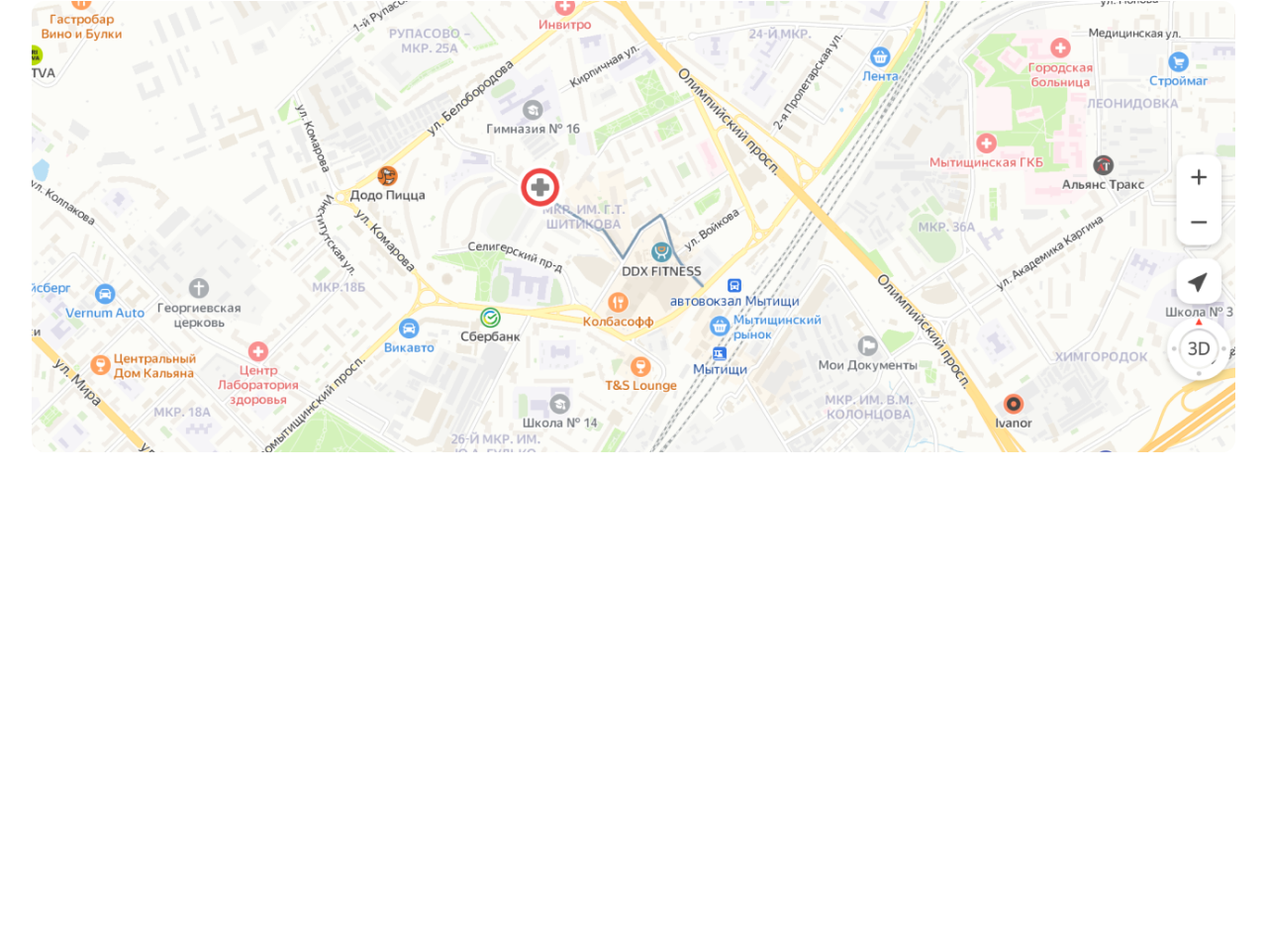
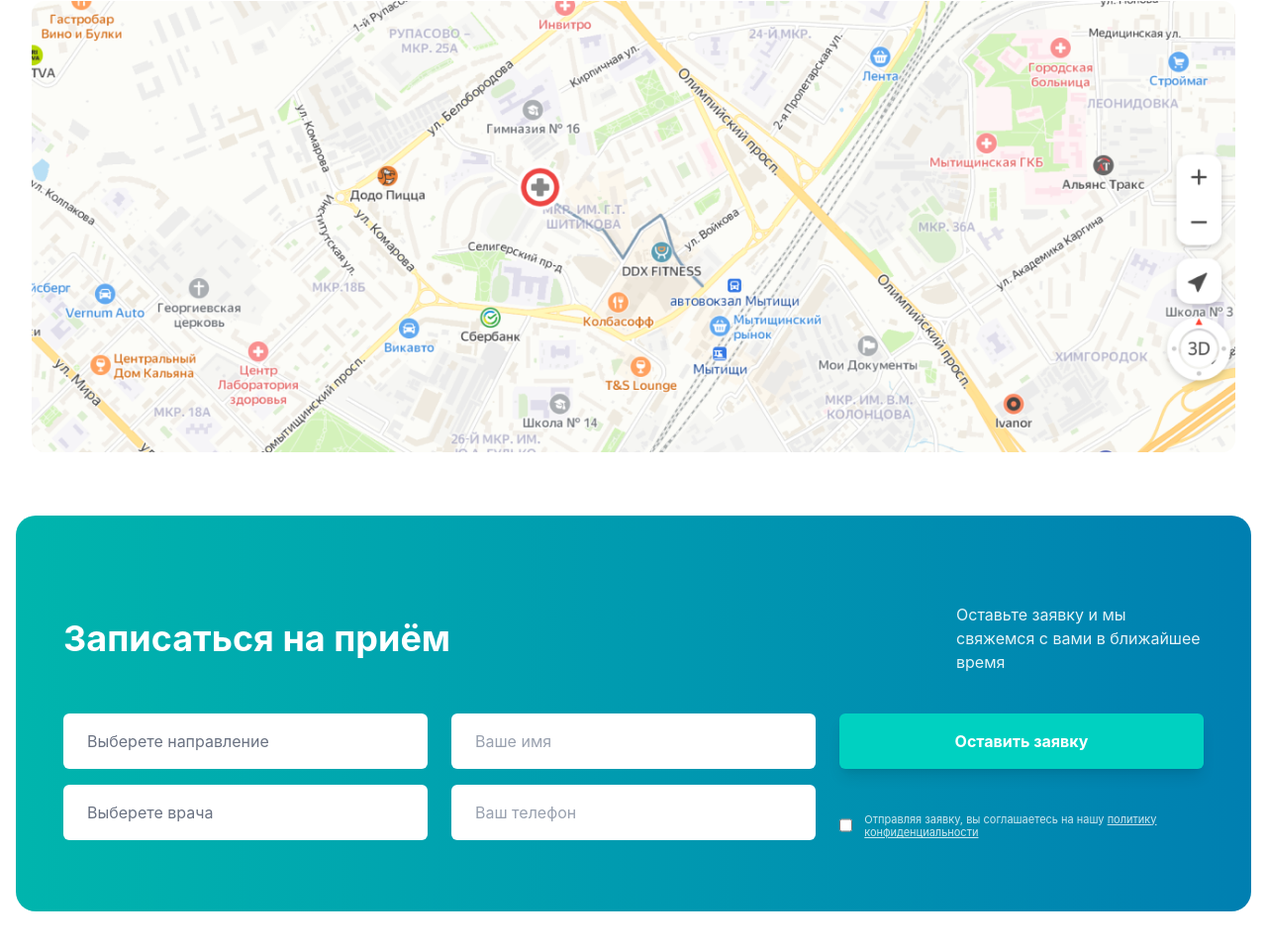
Before and after one commit to maga76/exam-week_4, a website: page src/page4.html in a window 1280 px wide. Shown: the part 5240-6199 px from the top of the page at 99% size. Before the commit the page ends 5809 px from the top, so only its background shows below. Drawn offline with nearby package versions, Linux system fonts and the light colour scheme; files that its build step writes are made by us from their sources.

Commit message:
section8

```diff
--- a/src/page4.html
+++ b/src/page4.html
@@ -503,7 +503,7 @@
     </div>
 </section>
 <section class="w-full bg-white py-16 font-sans">
-    <div class="max-w-[1300px] mx-auto px-4">
+    <div class="max-w-[1400px] mx-auto px-4">
 
         <div class="mb-20">
             <div class="flex justify-between items-center mb-10">
@@ -573,6 +573,45 @@
 
     </div>
 </section>
+ <div  class="w-full max-w-[1400px] m-auto lg:h-[400px]  bg-gradient-to-r from-[#00b5ad] to-[#007fb1] rounded-[20px] p-8 md:p-12 mb-20 text-white relative overflow-hidden">
+            <div class="flex flex-col lg:flex-row lg:items-center justify-between mb-10 gap-6 mt-[40px]">
+                <h2 class="text-3xl md:text-4xl font-bold">Записаться на приём</h2>
+                <p class="text-sm md:text-base opacity-90 max-w-[250px]">
+                    Оставьте заявку и мы свяжемся с вами в ближайшее время
+                </p>
+            </div>
+
+            <form class="grid grid-cols-1 md:grid-cols-2 lg:grid-cols-3 gap-6">
+
+                <div class="space-y-4">
+                    <select class="w-full bg-white text-gray-500 py-4 px-6 rounded-md outline-none appearance-none cursor-pointer">
+                        <option>Выберете направление</option>
+                    </select>
+                    <select class="w-full bg-white text-gray-500 py-4 px-6 rounded-md outline-none appearance-none cursor-pointer">
+                        <option>Выберете врача</option>
+                    </select>
+                </div>
+
+                <div class="space-y-4">
+                    <input type="text" placeholder="Ваше имя" class="w-full bg-white text-gray-800 py-4 px-6 rounded-md outline-none placeholder:text-gray-400">
+                    <input type="tel" placeholder="Ваш телефон" class="w-full bg-white text-gray-800 py-4 px-6 rounded-md outline-none placeholder:text-gray-400">
+                </div>
+
+
+                <div class="flex flex-col justify-between">
+                    <button type="submit" class="w-full bg-[#00d1c1] text-white font-bold py-4 px-6 rounded-md shadow-lg">
+                        Оставить заявку
+                    </button>
+                    <div class="mt-4 flex items-start gap-3">
+                        <input type="checkbox" id="policy" class="mt-1 w-4 h-4 accent-[#00d1c1]">
+                        <label for="policy" class="text-[11px] leading-tight opacity-80 cursor-pointer">
+                            Отправляя заявку, вы соглашаетесь на нашу
+                            <a href="#" class="underline hover:opacity-100">политику конфиденциальности</a>
+                        </label>
+                    </div>
+                </div>
+            </form>
+        </div>
 </body>
 
 </html>
```
